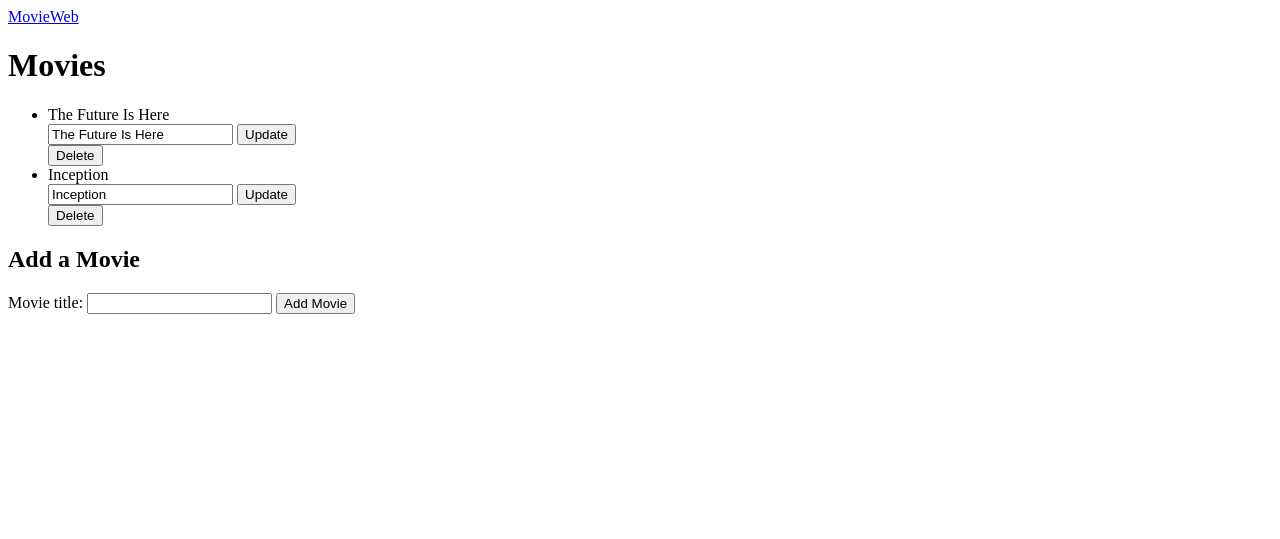
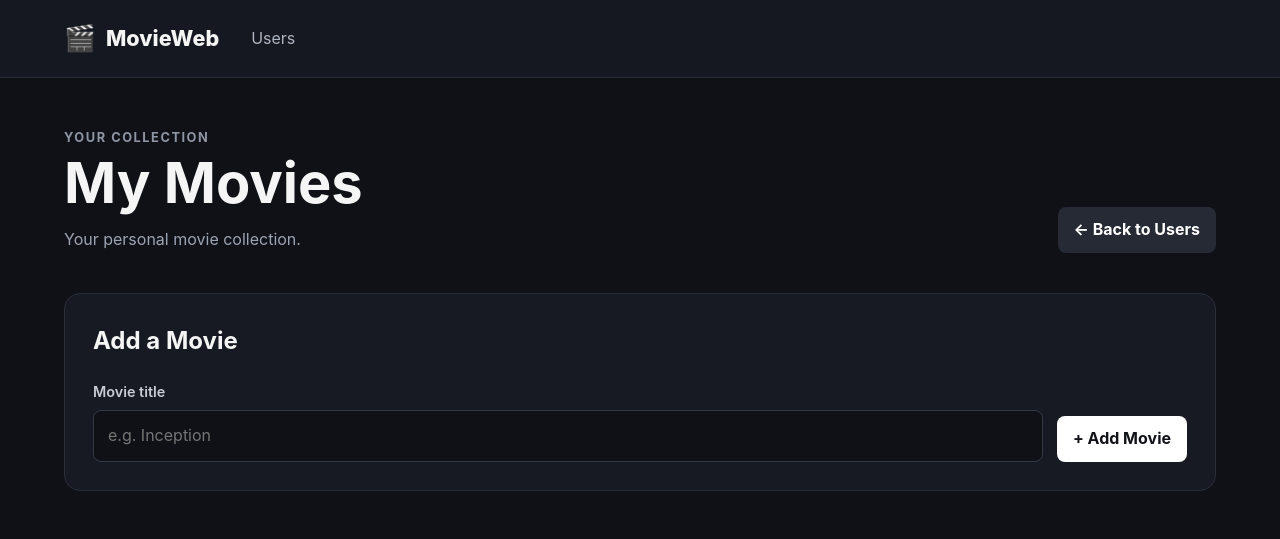
Before and after one commit to iSayaGen/MovieWebApp, a Flask app: page /users/1/movies in a window 1280 px wide. Shown: the top 539 px of the page. Before the commit the page ends 314 px from the top, so only its background shows below. Run offline with Flask 3, Linux system fonts and the light colour scheme.

Commit message:
feat: improve MovieWeb UI and display movie details

```diff
--- a/static/style.css
+++ b/static/style.css
@@ -0,0 +1,407 @@
+/* ------------------------------
+   Base
+------------------------------ */
+
+* {
+    box-sizing: border-box;
+}
+
+body {
+    margin: 0;
+    font-family: Inter, Arial, sans-serif;
+    background: #0f1117;
+    color: #f5f5f5;
+    line-height: 1.6;
+}
+
+a {
+    color: inherit;
+    text-decoration: none;
+}
+
+
+/* ------------------------------
+   Header
+------------------------------ */
+
+.site-header {
+    border-bottom: 1px solid #272b36;
+    background: #151821;
+}
+
+.navbar {
+    max-width: 1200px;
+    margin: 0 auto;
+    padding: 18px 24px;
+
+    display: flex;
+    align-items: center;
+    gap: 32px;
+}
+
+.logo {
+    display: flex;
+    align-items: center;
+    gap: 10px;
+
+    font-size: 1.35rem;
+    font-weight: 800;
+}
+
+.logo-icon {
+    font-size: 1.6rem;
+}
+
+.nav-link {
+    color: #aeb4c0;
+    transition: color 0.2s ease;
+}
+
+.nav-link:hover {
+    color: #ffffff;
+}
+
+
+/* ------------------------------
+   Layout
+------------------------------ */
+
+.container {
+    max-width: 1200px;
+    margin: 0 auto;
+    padding: 50px 24px 80px;
+}
+
+.page-header {
+    display: flex;
+    justify-content: space-between;
+    align-items: flex-end;
+    gap: 30px;
+    margin-bottom: 40px;
+}
+
+.eyebrow {
+    margin: 0 0 5px;
+
+    color: #8f96a3;
+    font-size: 0.8rem;
+    font-weight: 700;
+    letter-spacing: 0.12em;
+    text-transform: uppercase;
+}
+
+h1 {
+    margin: 0;
+    font-size: clamp(2rem, 5vw, 3.5rem);
+    line-height: 1.1;
+}
+
+h2 {
+    margin-top: 0;
+}
+
+.page-description {
+    margin: 12px 0 0;
+    color: #9da4b1;
+}
+
+
+/* ------------------------------
+   Buttons
+------------------------------ */
+
+.btn {
+    border: 0;
+    border-radius: 8px;
+
+    padding: 10px 16px;
+
+    font: inherit;
+    font-weight: 700;
+
+    cursor: pointer;
+
+    transition:
+        transform 0.2s ease,
+        opacity 0.2s ease,
+        background 0.2s ease;
+}
+
+.btn:hover {
+    transform: translateY(-1px);
+}
+
+.btn-primary {
+    background: #ffffff;
+    color: #111318;
+}
+
+.btn-secondary {
+    background: #252a35;
+    color: #ffffff;
+}
+
+.btn-danger {
+    background: #3a2024;
+    color: #ffb8c0;
+}
+
+
+/* ------------------------------
+   Forms
+------------------------------ */
+
+.add-movie-section,
+.add-user-section {
+    margin-bottom: 50px;
+    padding: 28px;
+
+    border: 1px solid #292e3a;
+    border-radius: 16px;
+
+    background: #171a22;
+}
+
+.movie-form,
+.user-form {
+    display: flex;
+    align-items: flex-end;
+    gap: 14px;
+}
+
+.form-group {
+    flex: 1;
+}
+
+label {
+    display: block;
+    margin-bottom: 7px;
+
+    color: #c7ccd5;
+    font-size: 0.9rem;
+    font-weight: 600;
+}
+
+input {
+    width: 100%;
+
+    padding: 12px 14px;
+
+    border: 1px solid #343946;
+    border-radius: 8px;
+
+    background: #0f1117;
+    color: #ffffff;
+
+    font: inherit;
+}
+
+input:focus {
+    outline: none;
+    border-color: #6d7483;
+}
+
+
+/* ------------------------------
+   Users
+------------------------------ */
+
+.user-grid {
+    display: grid;
+    grid-template-columns: repeat(auto-fill, minmax(240px, 1fr));
+    gap: 18px;
+    margin-bottom: 50px;
+}
+
+.user-card {
+    display: flex;
+    align-items: center;
+    gap: 16px;
+
+    padding: 20px;
+
+    border: 1px solid #292e3a;
+    border-radius: 14px;
+
+    background: #171a22;
+
+    transition:
+        transform 0.2s ease,
+        border-color 0.2s ease;
+}
+
+.user-card:hover {
+    transform: translateY(-3px);
+    border-color: #565e6d;
+}
+
+.user-card h2 {
+    margin: 0 0 3px;
+    font-size: 1.1rem;
+}
+
+.user-card span {
+    color: #8f96a3;
+    font-size: 0.9rem;
+}
+
+.user-avatar {
+    width: 50px;
+    height: 50px;
+
+    display: grid;
+    place-items: center;
+
+    border-radius: 50%;
+
+    background: #292e3a;
+
+    font-size: 1.2rem;
+    font-weight: 800;
+}
+
+
+/* ------------------------------
+   Movies
+------------------------------ */
+
+.movie-grid {
+    display: grid;
+    grid-template-columns: repeat(auto-fill, minmax(280px, 1fr));
+    gap: 24px;
+}
+
+.movie-card {
+    overflow: hidden;
+
+    border: 1px solid #292e3a;
+    border-radius: 16px;
+
+    background: #171a22;
+
+    transition:
+        transform 0.2s ease,
+        border-color 0.2s ease;
+}
+
+.movie-card:hover {
+    transform: translateY(-4px);
+    border-color: #565e6d;
+}
+
+.movie-poster {
+    display: block;
+
+    width: 100%;
+    height: 390px;
+
+    object-fit: cover;
+}
+
+.movie-poster-placeholder {
+    display: flex;
+    flex-direction: column;
+    align-items: center;
+    justify-content: center;
+
+    background: #20242d;
+    color: #777f8d;
+}
+
+.movie-poster-placeholder span {
+    font-size: 3rem;
+}
+
+.movie-poster-placeholder p {
+    margin: 10px 0 0;
+}
+
+.movie-content {
+    padding: 20px;
+}
+
+.movie-content h2 {
+    margin-bottom: 7px;
+    font-size: 1.3rem;
+}
+
+.movie-meta {
+    display: flex;
+    gap: 8px;
+
+    margin-bottom: 20px;
+
+    color: #9299a7;
+    font-size: 0.9rem;
+}
+
+.movie-actions {
+    display: flex;
+    flex-direction: column;
+    gap: 10px;
+}
+
+.update-form {
+    display: flex;
+    gap: 8px;
+}
+
+.update-form input {
+    min-width: 0;
+}
+
+
+/* ------------------------------
+   Empty state
+------------------------------ */
+
+.empty-state {
+    padding: 70px 20px;
+
+    border: 1px dashed #343946;
+    border-radius: 16px;
+
+    text-align: center;
+}
+
+.empty-icon {
+    margin-bottom: 10px;
+    font-size: 3rem;
+}
+
+.empty-state h2 {
+    margin-bottom: 5px;
+}
+
+.empty-state p {
+    margin: 0;
+    color: #8f96a3;
+}
+
+
+/* ------------------------------
+   Responsive
+------------------------------ */
+
+@media (max-width: 700px) {
+
+    .container {
+        padding: 35px 16px 60px;
+    }
+
+    .page-header {
+        flex-direction: column;
+        align-items: flex-start;
+    }
+
+    .movie-form,
+    .user-form {
+        flex-direction: column;
+        align-items: stretch;
+    }
+
+    .movie-poster {
+        height: 420px;
+    }
+
+}
--- a/templates/base.html
+++ b/templates/base.html
@@ -3,20 +3,40 @@
 <head>
     <meta charset="UTF-8">
     <meta name="viewport" content="width=device-width, initial-scale=1.0">
+
     <title>MovieWeb</title>
-    <link rel="stylesheet" href="{{ url_for('static', filename='style.css') }}">
+
+    <link
+        rel="stylesheet"
+        href="{{ url_for('static', filename='style.css') }}"
+    >
 </head>
+
 <body>
 
-    <header>
-        <nav>
-            <a href="{{ url_for('index') }}">MovieWeb</a>
-        </nav>
-    </header>
+<header class="site-header">
 
-    <main class="container">
-        {% block content %}{% endblock %}
-    </main>
+    <nav class="navbar">
+
+        <a href="{{ url_for('index') }}" class="logo">
+            <span class="logo-icon">🎬</span>
+            MovieWeb
+        </a>
+
+        <a href="{{ url_for('index') }}" class="nav-link">
+            Users
+        </a>
+
+    </nav>
+
+</header>
+
+
+<main class="container">
+
+    {% block content %}{% endblock %}
+
+</main>
 
 </body>
 </html>
--- a/templates/movies.html
+++ b/templates/movies.html
@@ -2,37 +2,137 @@
 
 {% block content %}
 
-<h1>Movies</h1>
+<div class="page-header">
+    <div>
+        <p class="eyebrow">Your collection</p>
+        <h1>My Movies</h1>
+        <p class="page-description">
+            Your personal movie collection.
+        </p>
+    </div>
 
-<ul>
+    <a href="{{ url_for('index') }}" class="btn btn-secondary">
+        ← Back to Users
+    </a>
+</div>
+
+
+<section class="add-movie-section">
+    <h2>Add a Movie</h2>
+
+    <form action="{{ url_for('add_movie', user_id=user_id) }}" method="post" class="movie-form">
+        <div class="form-group">
+            <label for="title">Movie title</label>
+            <input
+                type="text"
+                id="title"
+                name="title"
+                placeholder="e.g. Inception"
+                required
+            >
+        </div>
+
+        <button type="submit" class="btn btn-primary">
+            + Add Movie
+        </button>
+    </form>
+</section>
+
+
+<section class="movies-section">
+
+    {% if movies %}
+
+    <div class="movie-grid">
+
         {% for movie in movies %}
-    <li>
-        {{ movie.name }}
+
+        <article class="movie-card">
+
+            {% if movie.poster_url and movie.poster_url != "N/A" %}
+                <img
+                    src="{{ movie.poster_url }}"
+                    alt="Poster for {{ movie.name }}"
+                    class="movie-poster"
+                >
+            {% else %}
+                <div class="movie-poster movie-poster-placeholder">
+                    <span>🎬</span>
+                    <p>No poster available</p>
+                </div>
+            {% endif %}
+
+
+            <div class="movie-content">
+
+                <h2>{{ movie.name }}</h2>
+
+                <div class="movie-meta">
+                    <span>{{ movie.year }}</span>
+                    <span>•</span>
+                    <span>{{ movie.director }}</span>
+                </div>
+
+
+                <div class="movie-actions">
 
                     <form
-            action="{{ url_for('update_movie', user_id=movie.user_id, movie_id=movie.id) }}"
+                        action="{{ url_for(
+                            'update_movie',
+                            user_id=user_id,
+                            movie_id=movie.id
+                        ) }}"
+                        method="post"
+                        class="update-form"
+                    >
+                        <input
+                            type="text"
+                            name="title"
+                            value="{{ movie.name }}"
+                            required
+                        >
+
+                        <button type="submit" class="btn btn-secondary">
+                            Update
+                        </button>
+                    </form>
+
+
+                    <form
+                        action="{{ url_for(
+                            'delete_movie',
+                            user_id=user_id,
+                            movie_id=movie.id
+                        ) }}"
                         method="post"
                     >
-            <input type="text" name="title" value="{{ movie.name }}" required>
-            <button type="submit">Update</button>
+                        <button type="submit" class="btn btn-danger">
+                            Delete
+                        </button>
                     </form>
 
-        <form
-            action="{{ url_for('delete_movie', user_id=movie.user_id, movie_id=movie.id) }}"
-            method="post"
-        >
-            <button type="submit">Delete</button>
-        </form>
-    </li>
+                </div>
+
+            </div>
+
+        </article>
+
         {% endfor %}
-</ul>
 
-<h2>Add a Movie</h2>
+    </div>
 
-<form action="{{ url_for('add_movie', user_id=user_id) }}" method="post">
-    <label for="title">Movie title:</label>
-    <input type="text" id="title" name="title" required>
-    <button type="submit">Add Movie</button>
-</form>
+    {% else %}
+
+    <div class="empty-state">
+        <div class="empty-icon">🎬</div>
+        <h2>No movies yet</h2>
+        <p>
+            Add your first movie above to start building your collection.
+        </p>
+    </div>
+
+    {% endif %}
+
+</section>
 
 {% endblock %}
```
Also changed, not shown: templates/index.html (+63 -15 lines). Lines whose indentation alone changed are shown as unchanged.
